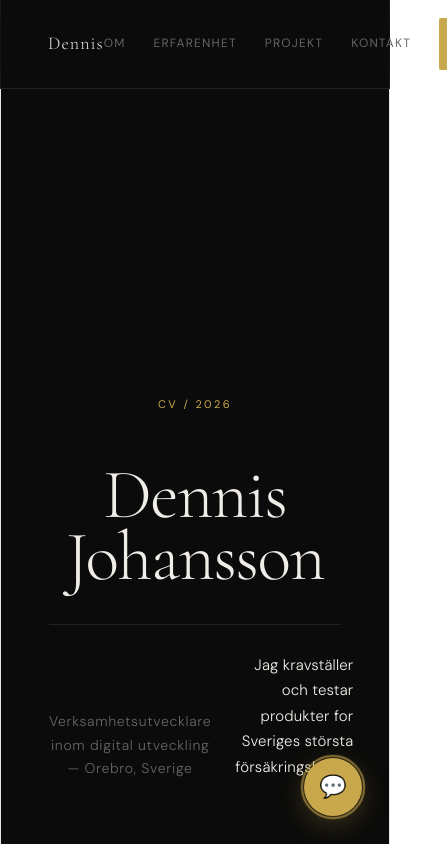
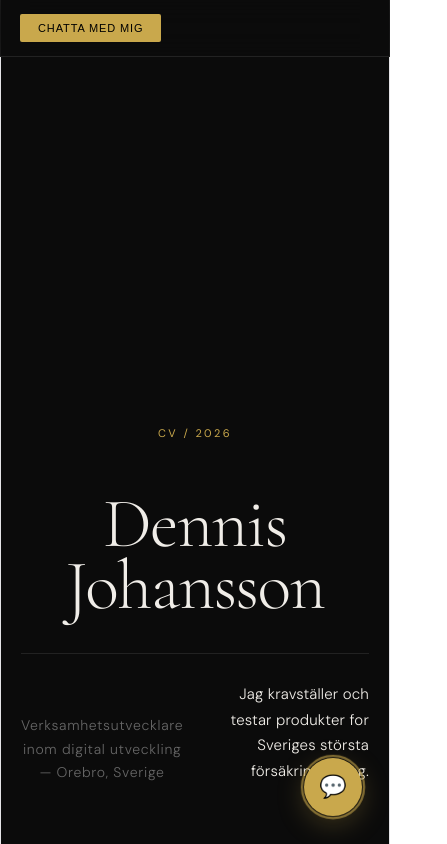
Before and after one commit to krajdan/mitt-cv, a React (Vite) app: page / in a window 390 px wide. Shown: the top 844 px of the page, 447 px wide, since content can reach past the window. Built offline with nearby package versions, Linux system fonts and the light colour scheme.

Commit message:
fixar mobilvy

```diff
--- a/src/App.css
+++ b/src/App.css
@@ -46,3 +46,18 @@ body { background: #0b0b0b; font-family: 'DM Sans', sans-serif; color: #f0ede8;
 .inp:focus { outline:none; border-color:#c9a84c88 !important; }
 .send-btn:hover { background:#f0ede8 !important; }
 .send-btn:disabled { opacity:.5; cursor:not-allowed; }
+
+/* ── MOBILVY ─────────────────────────────────────────── */
+@media (max-width: 600px) {
+  nav { padding: 14px 20px !important; }
+  nav div { gap: 12px !important; }
+  nav span { display: none; }
+
+  section { padding: 60px 20px !important; }
+
+  .exp-row { grid-template-columns: 1fr !important; gap: 6px !important; }
+
+  h1 { font-size: clamp(52px, 18vw, 120px) !important; }
+
+  .chat-panel { width: 100vw !important; }
+}
```
